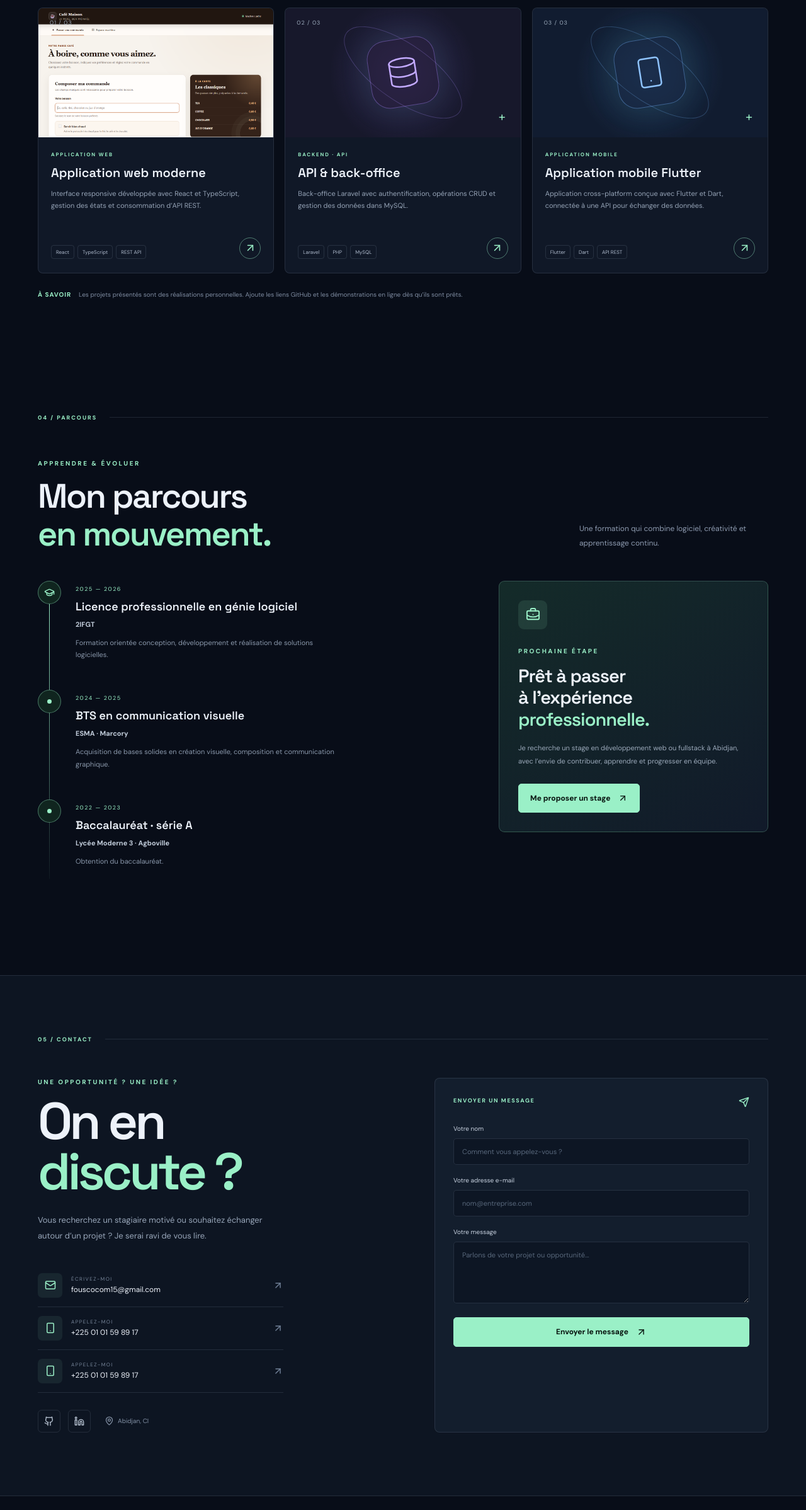
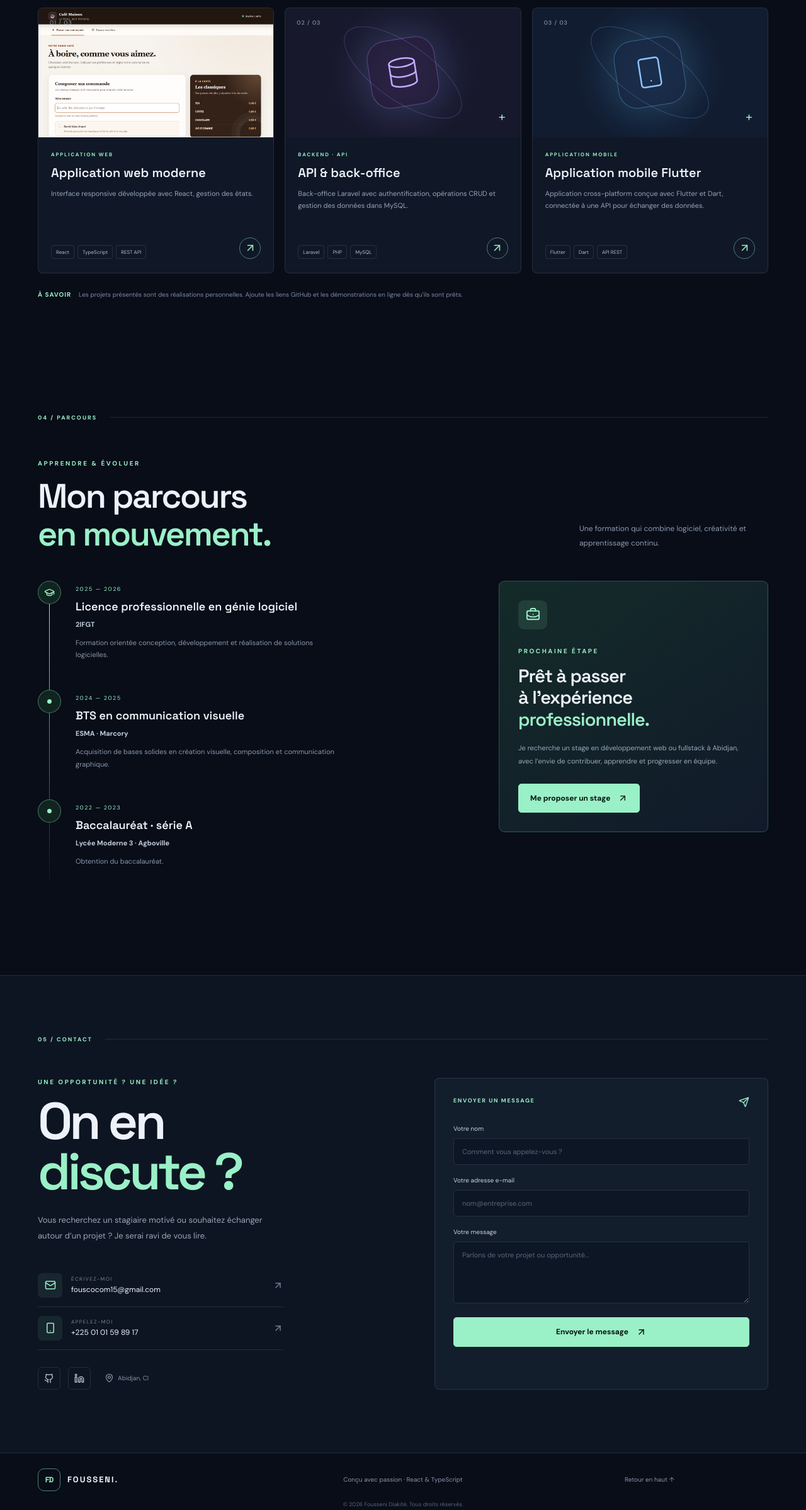
Before and after one commit to Mister-Df/portfolio-diakite-foussseni, a React (Vite) app in the folder portfolio_DF/: page / in a window 1280 px wide. Shown: the part 2614-5011 px from the top of the page at 63% size. Built offline with nearby package versions, Linux system fonts and the light colour scheme.

Commit message:
modification de la description du projet cofe

```diff
--- a/portfolio_DF/src/lib/data.ts
+++ b/portfolio_DF/src/lib/data.ts
@@ -47,13 +47,13 @@ export const projects = [
     category: "APPLICATION WEB",
     title: "Application web moderne",
     description:
-      "Interface responsive développée avec React et TypeScript, gestion des états et consommation d’API REST.",
+      "Interface responsive développée avec React, gestion des états.",
     stack: ["React", "TypeScript", "REST API"],
     icon: Code2,
     image: image1,
     color: "mint",
     details:
-      "Projet personnel orienté frontend : construction d'une interface claire, réutilisable et adaptée aux écrans mobiles. Les données sont récupérées depuis une API REST.",
+      "Projet personnel orienté frontend : construction d'une interface claire, réutilisable et adaptée aux écrans mobiles. Dans ce projet Coffe Machine, tâche consiste à traduire les commandes des clients de la machine à café vers la machine à boisson.",
   },
   {
     number: "02",
--- a/portfolio_DF/src/pages/Contact.tsx
+++ b/portfolio_DF/src/pages/Contact.tsx
@@ -50,15 +50,7 @@ export default function Contact({ sent, sending, contactError, name, email, mess
                 </span>
                 <ArrowUpRight size={17} />
               </a>
-              <a className="contact-detail" href="tel:+2250101598917">
-                <span className="contact-detail-icon">
-                  <Smartphone size={18} />
-                </span>
-                <span>
-                  <small>APPELEZ-MOI</small>+225 01 01 59 89 17
-                </span>
-                <ArrowUpRight size={17} />
-              </a>
+
               <div className="socials">
                 <a
                   href="https://github.com/"
```
